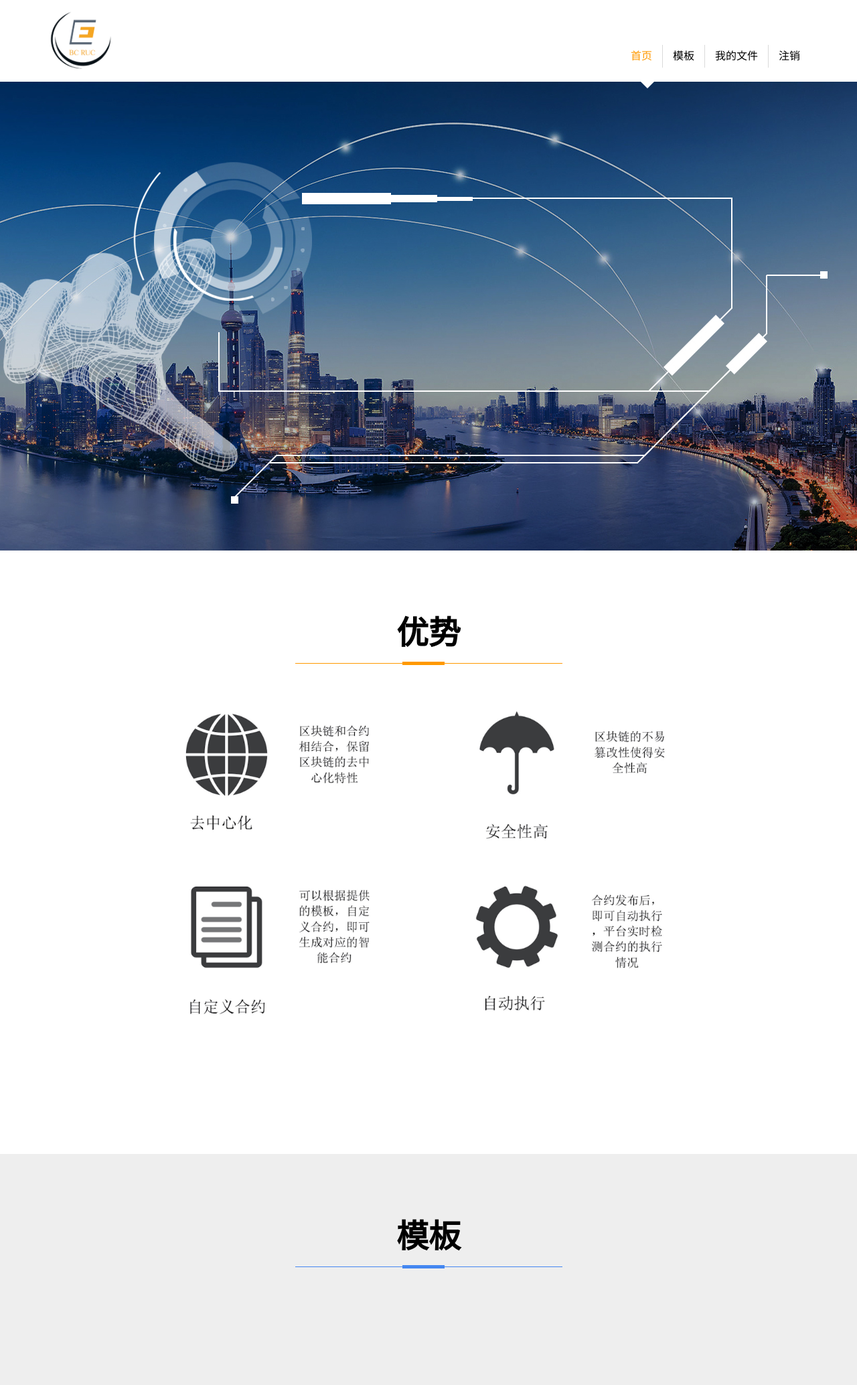
After one commit to zhayujie/contract-page, a Flask app: page /user in a window 1280 px wide. The commit adds this page. Shown: the whole page at 67% size. Run offline with Flask 2, Linux system fonts and the light colour scheme; some libraries are stand-ins or nearby versions.

Commit message:
调整了页面格式

```diff
--- a/templates/file.html
+++ b/templates/file.html
@@ -58,13 +58,13 @@
                     <!-- Collect the nav links, forms, and other content for toggling -->
                         <div class="collapse navbar-collapse nav-wil links" id="bs-example-navbar-collapse-1">
                             <ul class="nav navbar-nav ">
-                                <br>
-                                <br>
+                                <br><br>
+                                <br><br>
                                 <li style="font-size: 20px;">{{ username }}</li>
 
                             </ul>
                         <div class="clearfix"></div>
-                        <br>
+                        <br><br>
                         </div><!-- /.navbar-collapse -->
                 </div>
             </div>
--- a/templates/index.html
+++ b/templates/index.html
@@ -34,8 +34,8 @@
 			<!-- Collect the nav links, forms, and other content for toggling -->
 				<div class="collapse navbar-collapse nav-wil links" id="bs-example-navbar-collapse-1">
 					<ul class="nav navbar-nav ">
-						<br>
-						<li ><a href="/" class="scroll active" >首页</a><span></span> </li>
+						<br><br>
+						<li><a href="/" class="scroll active" >首页</a><span></span> </li>
 						<li><a href="#template" class="scroll" >模板 </a><span></span></li>
 
 						<li><a href="/login" class="scroll ser1" >登录 </a><span></span></li>
@@ -63,7 +63,7 @@
 				<b></b>
 				<b class="line"></b>
 			</div>
-			<br>
+            <br><br>
 			<div style="width:86%;;margin:0 auto">
 				<img src="../static/images/great.jpg" style="width:100%;">
 			</div>
--- /dev/null
+++ b/templates/user.html
@@ -0,0 +1,83 @@
+<!DOCTYPE html>
+<html>
+<head>
+<title>Home</title>
+<link href="../static/css/bootstrap.min.css" rel="stylesheet" type="text/css" media="all" />
+<!-- Custom Theme files -->
+<!--theme-style-->
+<link href="../static/css/style.css" rel="stylesheet" type="text/css" media="all" />
+<!--//theme-style-->
+<meta name="viewport" content="width=device-width, initial-scale=1">
+<meta http-equiv="Content-Type" content="text/html; charset=utf-8" />
+<meta name="keywords" content="" />
+<script type="application/x-javascript"> addEventListener("load", function() { setTimeout(hideURLbar, 0); }, false); function hideURLbar(){ window.scrollTo(0,1); } </script>
+ </head>
+<body>
+<!--header-->
+<div class="header" id="header">
+    <div class="container" >
+        <div class="nav-top">
+            <!-- Brand and toggle get grouped for better mobile display -->
+            <div class="navbar-header">
+                <button type="button" class="navbar-toggle collapsed" data-toggle="collapse" data-target="#bs-example-navbar-collapse-1">
+                    <span class="sr-only">Toggle navigation</span>
+                    <span class="icon-bar"></span>
+                    <span class="icon-bar"></span>
+                    <span class="icon-bar"></span>
+                </button>
+                <div class="navbar-brand logo ">
+                    <img src="../static/images/logo.png" alt=" " class="img-responsive" height="500" width="101"/>
+                </div>
+            </div>
+            <!-- Collect the nav links, forms, and other content for toggling -->
+                <div class="collapse navbar-collapse nav-wil links" id="bs-example-navbar-collapse-1">
+                    <ul class="nav navbar-nav ">
+                        <br><br>
+                        <li><a class="scroll active">首页</a><span></span> </li>
+                        <li><a href="#template" class="scroll" >模板 </a><span></span></li>
+                        <li><a href="/file?name={{ username }}" >我的文件</a><span></span></li>
+                        <li><a href="/">注销</a></li>
+                     </ul>
+                <div class="clearfix"></div>
+                </div><!-- /.navbar-collapse -->
+        </div>
+    </div>
+</div>
+ <!--banner-->
+<div class="banner">
+    <div class="container">
+
+    </div>
+</div>
+<!--//banner-->
+<!--content-->
+<div class="about" id="youshi">
+    <div class="container">
+        <div class="about-w3l">
+            <h3>优势</h3>
+            <div class="about-t">
+                <b></b>
+                <b class="line"></b>
+            </div>
+            <br><br>
+            <div style="width:86%;;margin:0 auto">
+                <img src="../static/images/great.jpg" style="width:100%;">
+            </div>
+        </div>
+    </div>
+</div>
+ <div class="team" id="template">
+    <div class="container">
+        <div class="about-w3l w3agile">
+            <h3>模板</h3>
+            <div class="about-t wthree">
+                <b></b>
+                <b class="line"></b>
+            </div>
+        </div>
+        <div class="clearfix"></div>
+    </div>
+</div>
+ <!-- //for bootstrap working -->
+ </body>
+</html>
```
Also changed, not shown: templates/contract.html (+6 -7 lines).
